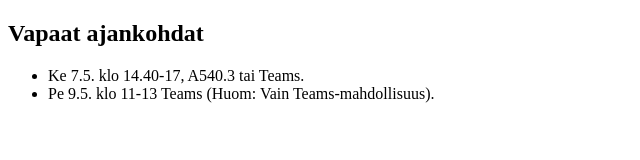
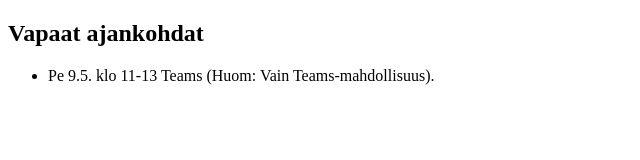
Before and after one commit to rainekk/ryo, a plain HTML site: page index.html in a window 1280 px wide. Shown: the whole page, without its empty margins (0-640 px from the left). Drawn offline with Linux system fonts and the light colour scheme.

Commit message:
Päivitetty vapaita aikoja.

```diff
--- a/index.html
+++ b/index.html
@@ -8,7 +8,6 @@
   <body>
     <h2>Vapaat ajankohdat</h2>
     <ul>
-      <li>Ke 7.5. klo 14.40-17, A540.3 tai Teams.</li>
       <li>Pe 9.5. klo 11-13 Teams (Huom: Vain Teams-mahdollisuus).</li>
     </ul>
 </body>
```
